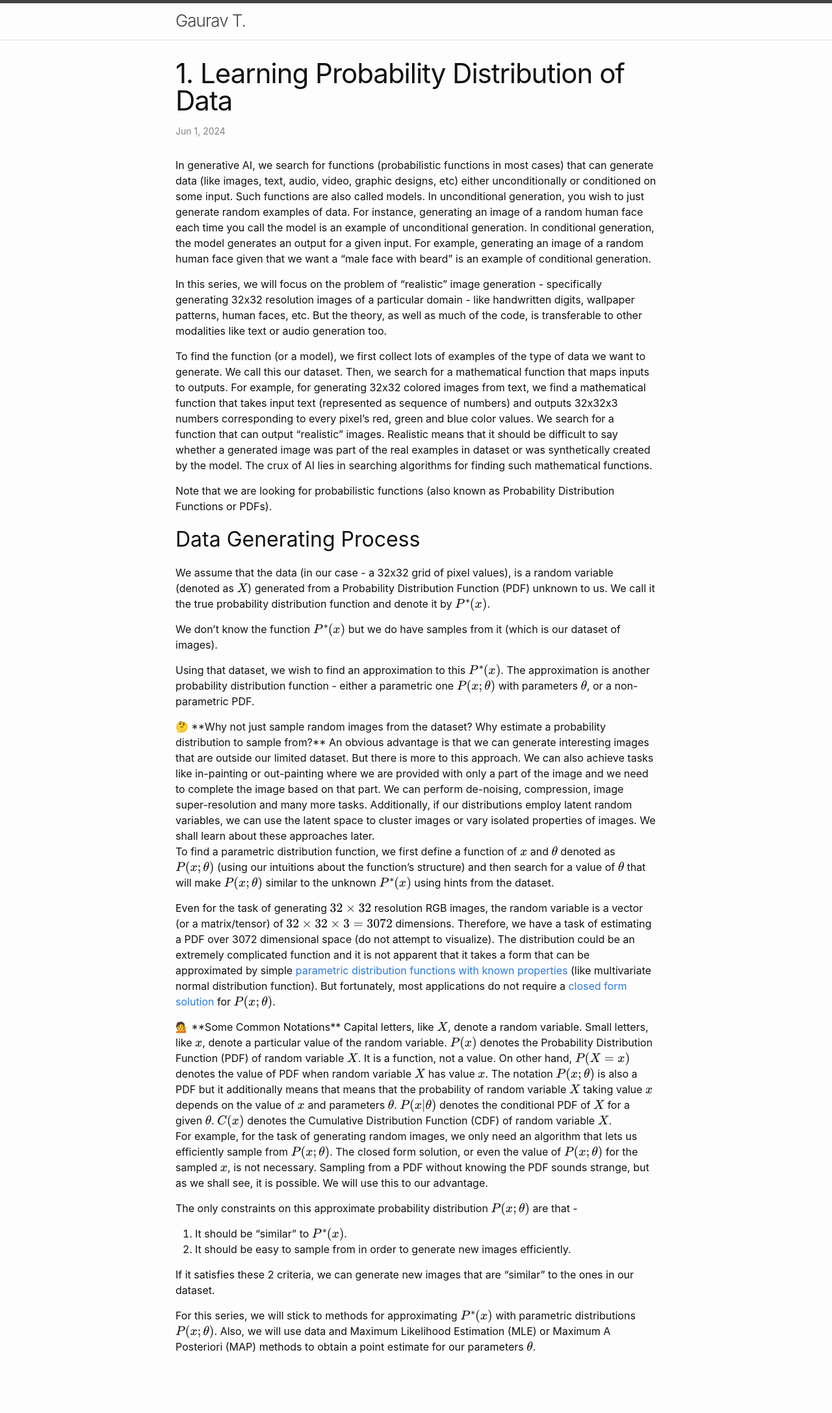
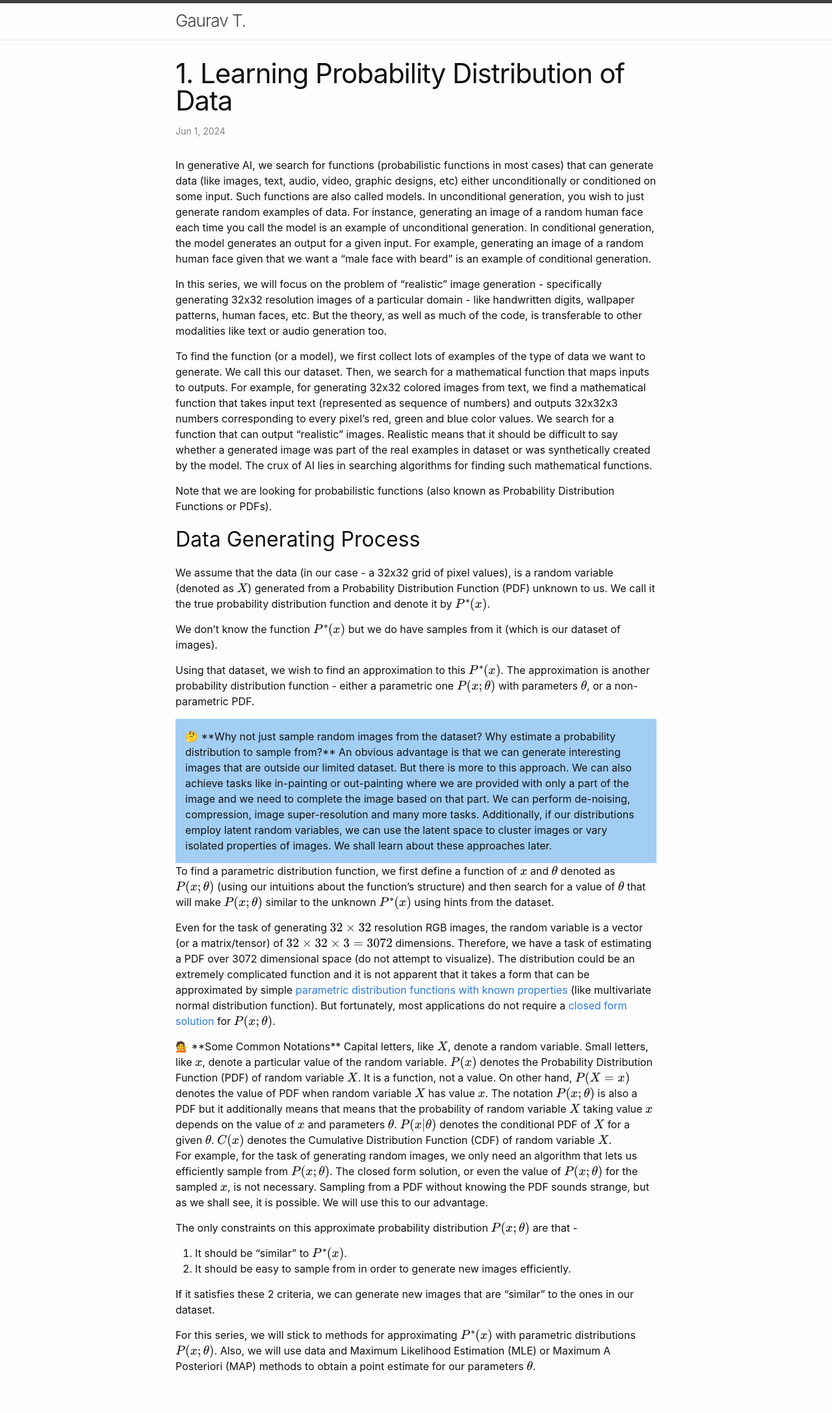
Before and after one commit to gauravtendolkar/gauravtendolkar.github.io, a Jekyll site: the page built from docs/_posts/2024-06-01-1-Learning-Probability-Distribution-Of-Data.markdown, in a window 1280 px wide. Shown: the whole page at 65% size. Built offline with Jekyll 4.4.1, drawn with Linux system fonts in a browser that asks for light colours; formulas are drawn with MathJax 3; before the commit the page ends 2144 px from its top, so only the background shows below that.

Commit message:
deep generative series

```diff
--- a/docs/assets/main.scss
+++ b/docs/assets/main.scss
@@ -3,6 +3,11 @@
 ---
 
 @import "minima";
+
+.callout {
+  background-color: #a2cef4;
+  padding: 15px;
+}
 
 .flex-container {
     display: flex;
```
